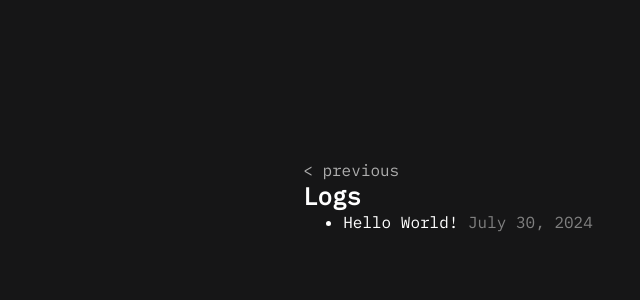
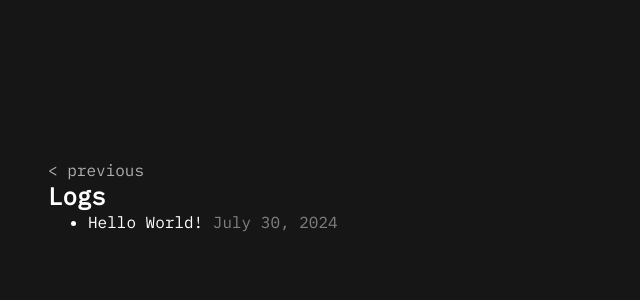
Before and after one commit to tayheau/tayheau.github.io, a Jekyll site: the page built from logs.html, in a window 1280 px wide. Shown: the top 300 px of the page, without its empty margins (192-832 px from the left). Built offline with Jekyll 4.4.1, drawn with Linux system fonts in a browser that asks for light colours.

Commit message:
Update logs.html

```diff
--- a/_layouts/logs.html
+++ b/_layouts/logs.html
@@ -33,7 +33,9 @@
             margin-bottom: 20px;
         }
 
-
+        #container {
+            width: 50em;
+        }
 
         a {
             text-decoration: none;
```
